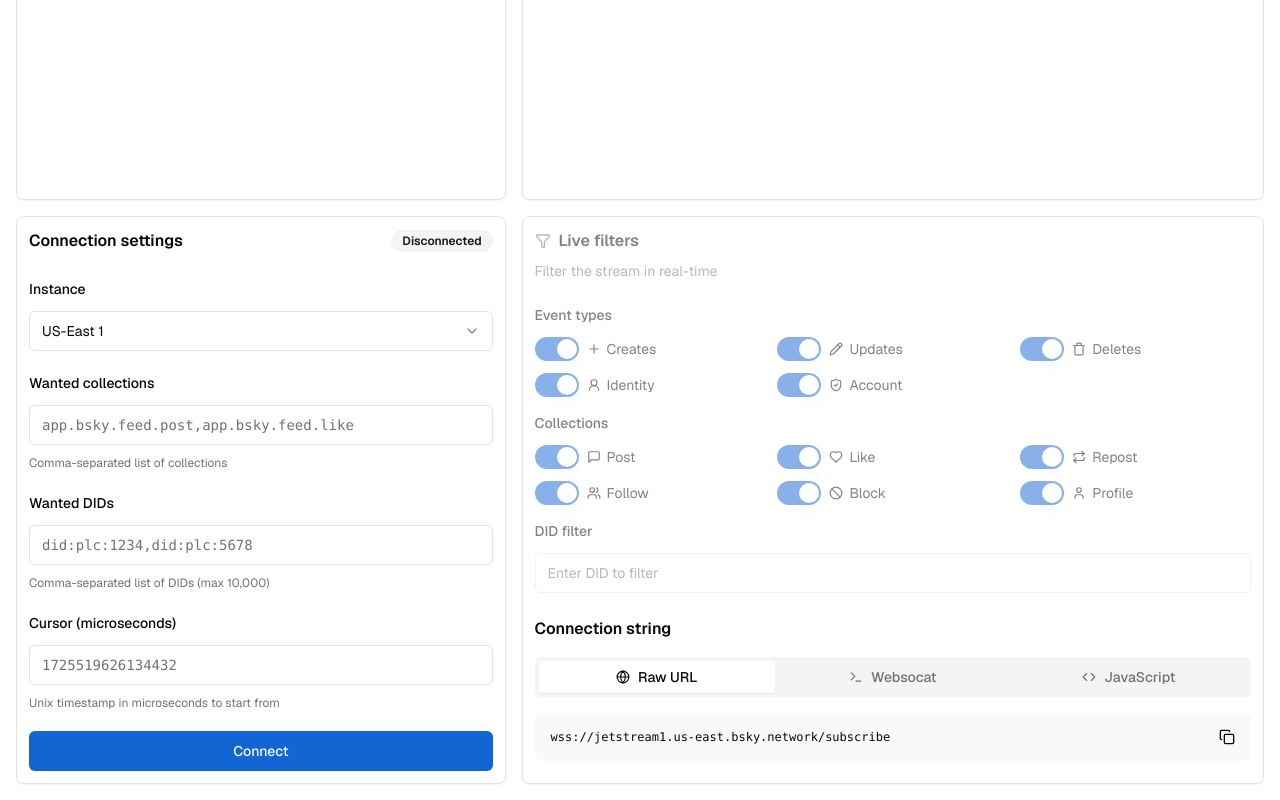
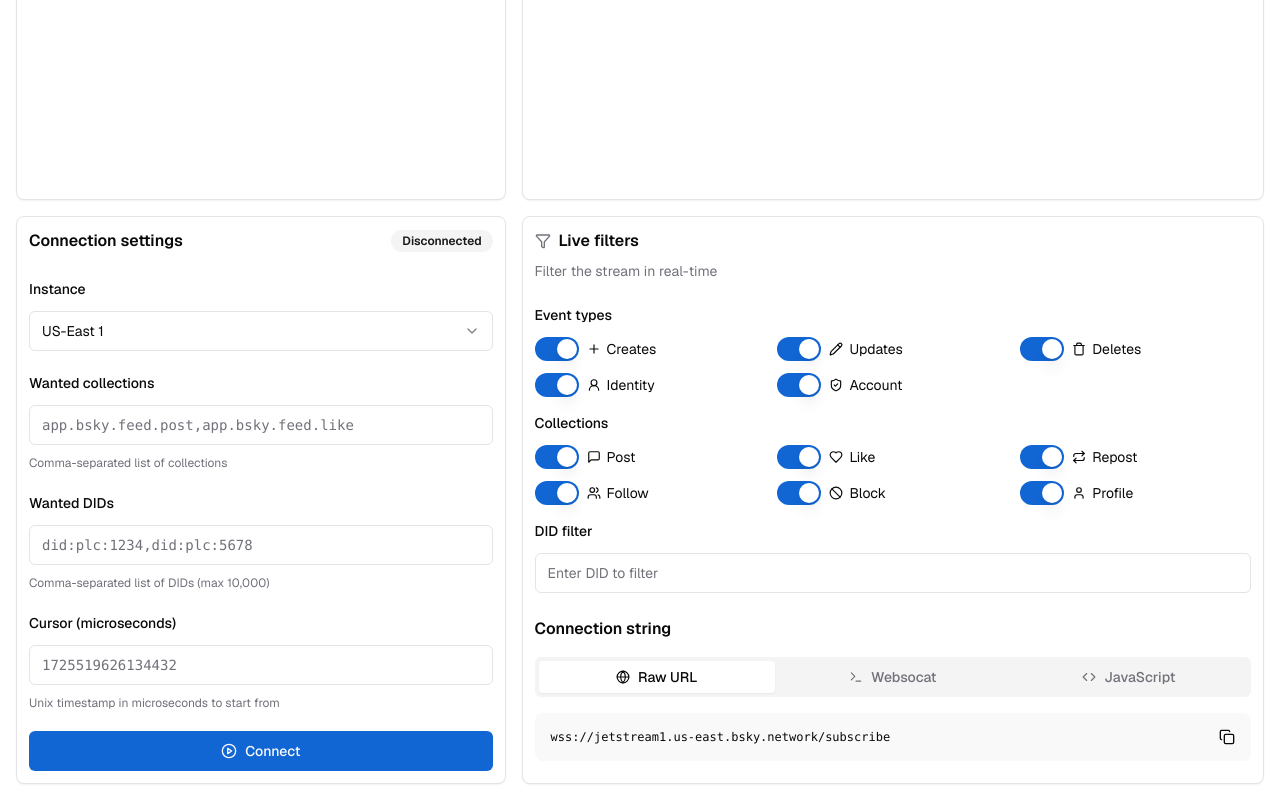
Before and after one commit to makeusabrew/playground.bsky.guide, a Next.js app: page / in a window 1280 px wide. Shown: the part 475-1275 px from the top of the page. Built offline with nearby package versions, Linux system fonts and the light colour scheme.

Commit message:
bit of a hack, but add in the ability to resume as well as restart

```diff
--- a/app/hooks/use-jetstream.ts
+++ b/app/hooks/use-jetstream.ts
@@ -64,6 +64,10 @@ export const useJetstream = (options: JetstreamConfig) => {
     consumer.start()
   }, [consumer])
 
+  const resume = useCallback(() => {
+    consumer.resume()
+  }, [consumer])
+
   const disconnect = useCallback(() => {
     consumer.pause()
   }, [consumer])
@@ -74,6 +78,7 @@ export const useJetstream = (options: JetstreamConfig) => {
     messages,
     metrics,
     connect,
+    resume,
     disconnect,
   }
 }
--- a/app/page.tsx
+++ b/app/page.tsx
@@ -10,8 +10,17 @@ import { ConnectionString } from '@/components/connection-string'
 import { Card } from '@/components/ui/card'
 import LiveFilters, { FilterOptions, COMMON_COLLECTIONS } from '@/components/live-filters'
 
+export type ConnectionState = {
+  connected: boolean
+  mode: 'resume' | 'restart'
+}
+
 export default function Home() {
-  const [isConnected, setIsConnected] = useState(false)
+  const [hasEverConnected, setHasEverConnected] = useState(false)
+  const [connectionState, setConnectionState] = useState<ConnectionState>({
+    connected: false,
+    mode: 'restart',
+  })
   const [showShimmer, setShowShimmer] = useState(true)
   const [connectionOptions, setConnectionOptions] = useState<JetstreamConfig>({
     // Default options here
@@ -35,13 +44,18 @@ export default function Home() {
   const jetstream = useJetstream(connectionOptions)
 
   useEffect(() => {
-    if (isConnected) {
-      jetstream.connect()
+    if (connectionState.connected) {
+      if (connectionState.mode === 'restart') {
+        jetstream.connect()
+      } else {
+        jetstream.resume()
+      }
       setShowShimmer(false)
+      setHasEverConnected(true)
     } else {
       jetstream.disconnect()
     }
-  }, [isConnected])
+  }, [connectionState])
 
   // Remove shimmer after 5 seconds if user hasn't connected
   useEffect(() => {
@@ -105,14 +119,15 @@ export default function Home() {
           <div className="grid grid-cols-1 md:grid-cols-5 gap-4">
             <Card className={`md:col-span-2 ${showShimmer ? 'animate-shimmer' : ''}`}>
               <ConnectionConfig
-                isConnected={isConnected}
+                hasEverConnected={hasEverConnected}
+                connectionState={connectionState}
+                setConnectionState={setConnectionState}
                 options={connectionOptions}
                 setOptions={setConnectionOptions}
-                setIsConnected={setIsConnected}
               />
             </Card>
             <Card className="md:col-span-3">
-              <LiveFilters filters={filters} onFiltersChange={setFilters} disabled={!isConnected} />
+              <LiveFilters filters={filters} onFiltersChange={setFilters} disabled={!connectionState.connected} />
               <ConnectionString options={connectionOptions} />
             </Card>
           </div>
--- a/components/connection-config.tsx
+++ b/components/connection-config.tsx
@@ -5,15 +5,25 @@ import { Button } from '@/components/ui/button'
 import { Select, SelectContent, SelectItem, SelectTrigger, SelectValue } from '@/components/ui/select'
 import { JetstreamConfig } from '@/types/jetstream'
 import { Badge } from '@/components/ui/badge'
+import { PauseCircle, PlayCircle, RotateCcw } from 'lucide-react'
+import { ConnectionState } from '@/app/page'
 
 interface ConnectionConfigProps {
-  isConnected: boolean
-  setIsConnected: (isConnected: boolean) => void
+  hasEverConnected: boolean
+  connectionState: ConnectionState
+  setConnectionState: (connectionState: ConnectionState) => void
   options: JetstreamConfig
   setOptions: (options: JetstreamConfig) => void
 }
 
-export default function ConnectionConfig({ isConnected, options, setOptions, setIsConnected }: ConnectionConfigProps) {
+export default function ConnectionConfig({
+  hasEverConnected,
+  connectionState,
+  setConnectionState,
+  options,
+  setOptions,
+}: ConnectionConfigProps) {
+  const isConnected = connectionState.connected
   return (
     <div className="p-3">
       <div className="space-y-6">
@@ -116,13 +126,48 @@ export default function ConnectionConfig({ isConnected, options, setOptions, set
             <Label htmlFor="compression">enable compression</Label>
           </div> */}
 
-          <Button
-            className="w-full"
-            onClick={() => setIsConnected(!isConnected)}
-            variant={isConnected ? 'destructive' : 'default'}
-          >
-            {isConnected ? 'Disconnect' : 'Connect'}
-          </Button>
+          {isConnected ? (
+            <Button
+              className="w-full flex items-center gap-2"
+              onClick={() => setConnectionState({ connected: false, mode: 'restart' })}
+              variant="secondary"
+            >
+              <PauseCircle className="w-4 h-4" />
+              Disconnect
+            </Button>
+          ) : (
+            <>
+              {hasEverConnected ? (
+                <div className="gap-2 flex">
+                  <Button
+                    className="w-full flex items-center gap-2"
+                    onClick={() => setConnectionState({ connected: true, mode: 'resume' })}
+                    variant="outline"
+                  >
+                    <PlayCircle className="w-4 h-4" />
+                    Resume
+                  </Button>
+                  <Button
+                    className="w-full flex items-center gap-2"
+                    onClick={() => setConnectionState({ connected: true, mode: 'restart' })}
+                    variant="secondary"
+                  >
+                    <RotateCcw className="w-4 h-4" />
+                    Restart
+                  </Button>
+                </div>
+              ) : (
+                <Button
+                  className="w-full flex items-center gap-2"
+                  onClick={() => setConnectionState({ connected: true, mode: 'restart' })}
+                  variant="default"
+                >
+                  <PlayCircle className="w-4 h-4" />
+                  Connect
+                </Button>
+              )}
+            </>
+          )}
         </div>
       </div>
     </div>
--- a/components/live-filters.tsx
+++ b/components/live-filters.tsx
@@ -63,7 +63,7 @@ export default function LiveFilters({ filters, onFiltersChange, disabled }: Live
   }
 
   return (
-    <div className={`p-3 ${disabled ? 'opacity-50' : ''}`}>
+    <div className={`p-3 ${disabled ? 'opacity-100' : ''}`}>
       <div className="space-y-6">
         <div className="space-y-2">
           <h2 className="font-semibold flex items-center gap-2">
--- a/lib/playground/jetstream/client.ts
+++ b/lib/playground/jetstream/client.ts
@@ -1,9 +1,9 @@
 type WebSocketClientOptions = {
   url: string
-  onMessage?: (data: string) => void
-  onError?: (error: Error) => void
-  onClose?: () => void
-  onOpen?: () => void
+  onMessage: (data: string) => void
+  onError: (error: Error) => void
+  onClose: () => void
+  onOpen: () => void
   autoReconnect?: boolean
   maxReconnectAttempts?: number
   reconnectDelay?: number
@@ -25,10 +25,12 @@ export const createWebSocketClient = (options: WebSocketClientOptions) => {
 
   const getState = () => ({ ...state })
 
-  const connect = () => {
+  const connect = (cursor?: number) => {
     if (ws?.readyState === WebSocket.OPEN) return
 
-    ws = new WebSocket(options.url)
+    // FIXME: this is a bodge; cursor should be baked into the original URL
+    const separator = options.url.includes('?') ? '&' : '?'
+    ws = new WebSocket(`${options.url}${separator}${cursor ? `cursor=${cursor}` : ''}`)
 
     ws.onopen = () => {
       state = {
@@ -36,7 +38,7 @@ export const createWebSocketClient = (options: WebSocketClientOptions) => {
         isConnected: true,
         reconnectAttempts: 0,
       }
-      options.onOpen?.()
+      options.onOpen()
     }
 
     ws.onmessage = (event) => {
@@ -48,12 +50,12 @@ export const createWebSocketClient = (options: WebSocketClientOptions) => {
           lastCursor: data.time_us,
         }
       }
-      options.onMessage?.(event.data)
+      options.onMessage(event.data)
     }
 
     ws.onerror = (error: Event) => {
       console.warn(`WebSocket error: ${error}`)
-      options.onError?.(new Error('WebSocket error'))
+      options.onError(new Error('WebSocket error'))
     }
 
     ws.onclose = () => {
@@ -61,7 +63,7 @@ export const createWebSocketClient = (options: WebSocketClientOptions) => {
         ...state,
         isConnected: false,
       }
-      options.onClose?.()
+      options.onClose()
 
       if (
         options.autoReconnect &&
--- a/lib/playground/jetstream/consumer.ts
+++ b/lib/playground/jetstream/consumer.ts
@@ -36,9 +36,9 @@ export const createJetstreamConsumer = (options: ConsumerOptions) => {
     if (options.dids?.length) {
       options.dids.forEach((d) => params.append('wantedDids', d))
     }
-    if (options.cursor || state.cursor) {
-      params.append('cursor', String(options.cursor || state.cursor))
-    }
+    // if (options.cursor || state.cursor) {
+    //   params.append('cursor', String(options.cursor || state.cursor))
+    // }
     if (options.compression) {
       params.append('compress', 'true')
     }
@@ -84,9 +84,9 @@ export const createJetstreamConsumer = (options: ConsumerOptions) => {
   })
 
   const start = () => {
+    options.metricsManager.reset()
     updateState({ status: 'connecting', intentionalDisconnect: false })
-    options.metricsManager.reset()
-    wsClient.connect()
+    wsClient.connect(options.cursor)
   }
 
   const pause = () => {
@@ -95,9 +95,8 @@ export const createJetstreamConsumer = (options: ConsumerOptions) => {
   }
 
   const resume = () => {
-    if (state.status === 'paused') {
-      start()
-    }
+    updateState({ status: 'connecting', intentionalDisconnect: false })
+    wsClient.connect(state.cursor || options.cursor)
   }
 
   const updateOptions = (newOptions: Partial<ConsumerOptions>) => {
```
